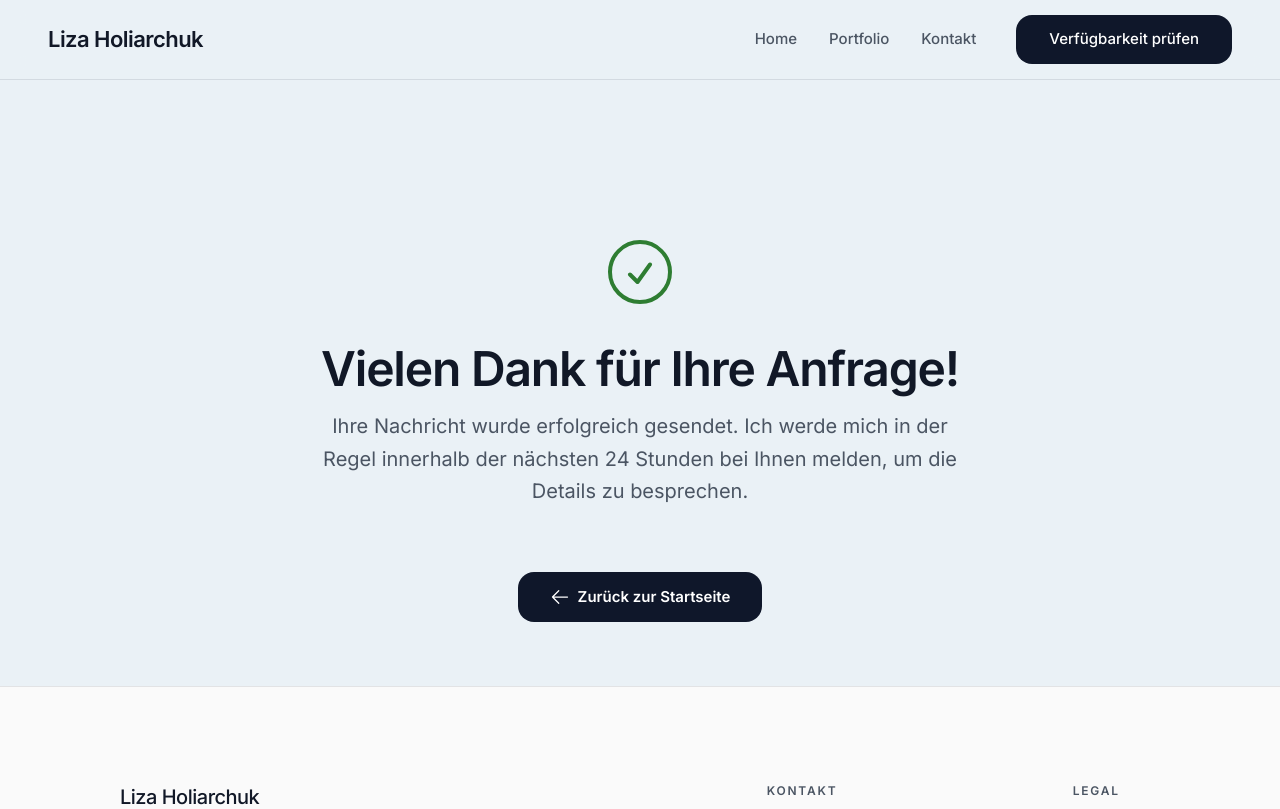
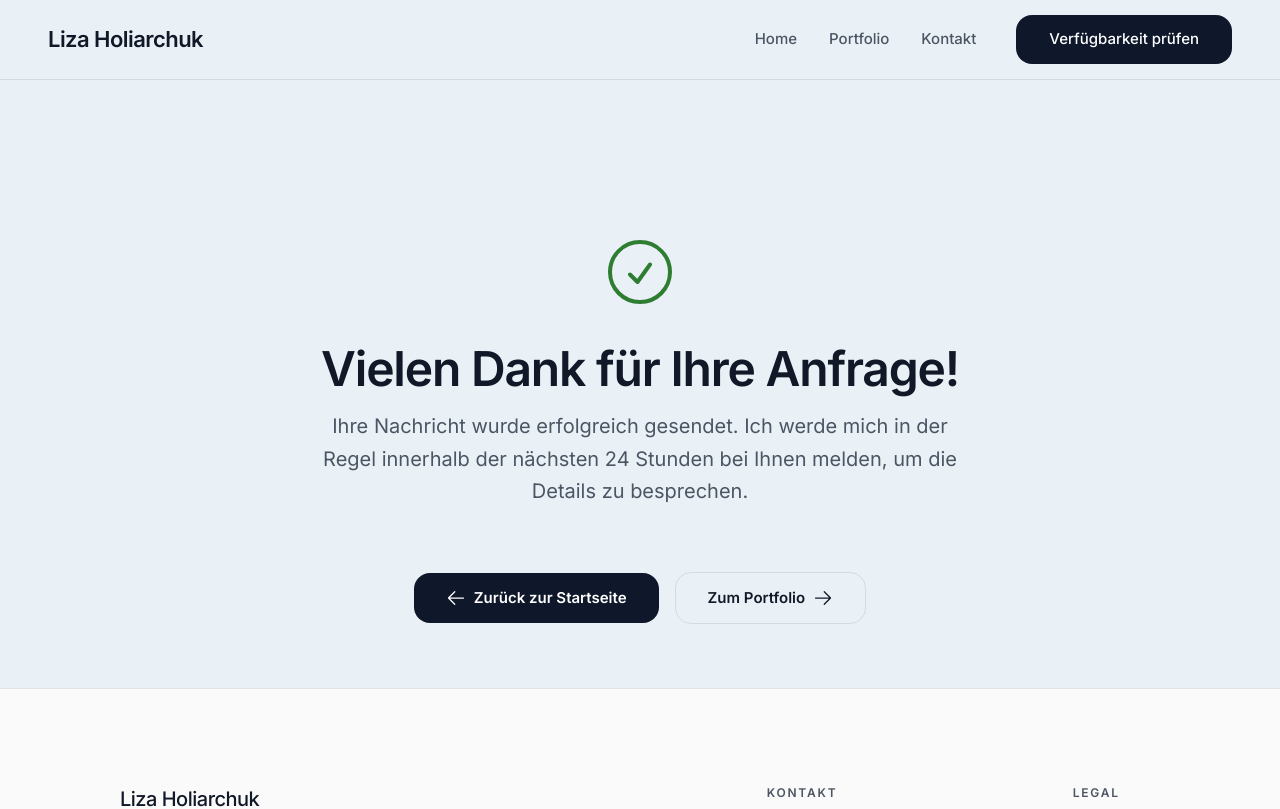
Before and after one commit to elizabethholiarchuk-jpg/event-fotografin-hamburg, a Next.js app: page /danke in a window 1280 px wide. Shown: the top 809 px of the page. Built offline with nearby package versions, Linux system fonts and the light colour scheme.

Commit message:
feat: redirect kontakt form to danke page

```diff
--- a/src/app/danke/page.tsx
+++ b/src/app/danke/page.tsx
@@ -21,15 +21,26 @@ export default function DankePage() {
                         Ihre Nachricht wurde erfolgreich gesendet. Ich werde mich in der Regel innerhalb der nächsten 24 Stunden bei Ihnen melden, um die Details zu besprechen.
                     </p>
                 </div>
+                <div className="mt-8 flex flex-col sm:flex-row items-center gap-4">
                     <Link
                         href="/"
-                    className="mt-8 bg-[var(--color-accent)] text-white px-8 py-3.5 rounded-2xl text-[15px] font-semibold transition-colors hover:bg-[var(--color-accent-hover)] inline-flex items-center gap-2 group"
+                        className="bg-[var(--color-accent)] text-white px-8 py-3.5 rounded-2xl text-[15px] font-semibold transition-colors hover:bg-[var(--color-accent-hover)] inline-flex items-center justify-center gap-2 group w-full sm:w-auto"
                     >
                         <svg className="w-5 h-5 transition-transform group-hover:-translate-x-1" fill="none" viewBox="0 0 24 24" strokeWidth="1.5" stroke="currentColor">
                             <path strokeLinecap="round" strokeLinejoin="round" d="M10.5 19.5 3 12m0 0 7.5-7.5M3 12h18" />
                         </svg>
                         Zurück zur Startseite
                     </Link>
+                    <Link
+                        href="/portfolio"
+                        className="bg-transparent border border-[var(--color-border-hairline)] text-[var(--color-text-main)] hover:border-[var(--color-text-main)] px-8 py-3.5 rounded-2xl text-[15px] font-semibold transition-colors inline-flex items-center justify-center gap-2 group w-full sm:w-auto"
+                    >
+                        Zum Portfolio
+                        <svg className="w-5 h-5 transition-transform group-hover:translate-x-1" fill="none" viewBox="0 0 24 24" strokeWidth="1.5" stroke="currentColor">
+                            <path strokeLinecap="round" strokeLinejoin="round" d="M13.5 4.5 21 12m0 0-7.5 7.5M21 12H3" />
+                        </svg>
+                    </Link>
+                </div>
             </div>
         </section>
     );
```
Lines whose indentation alone changed are shown as unchanged.
